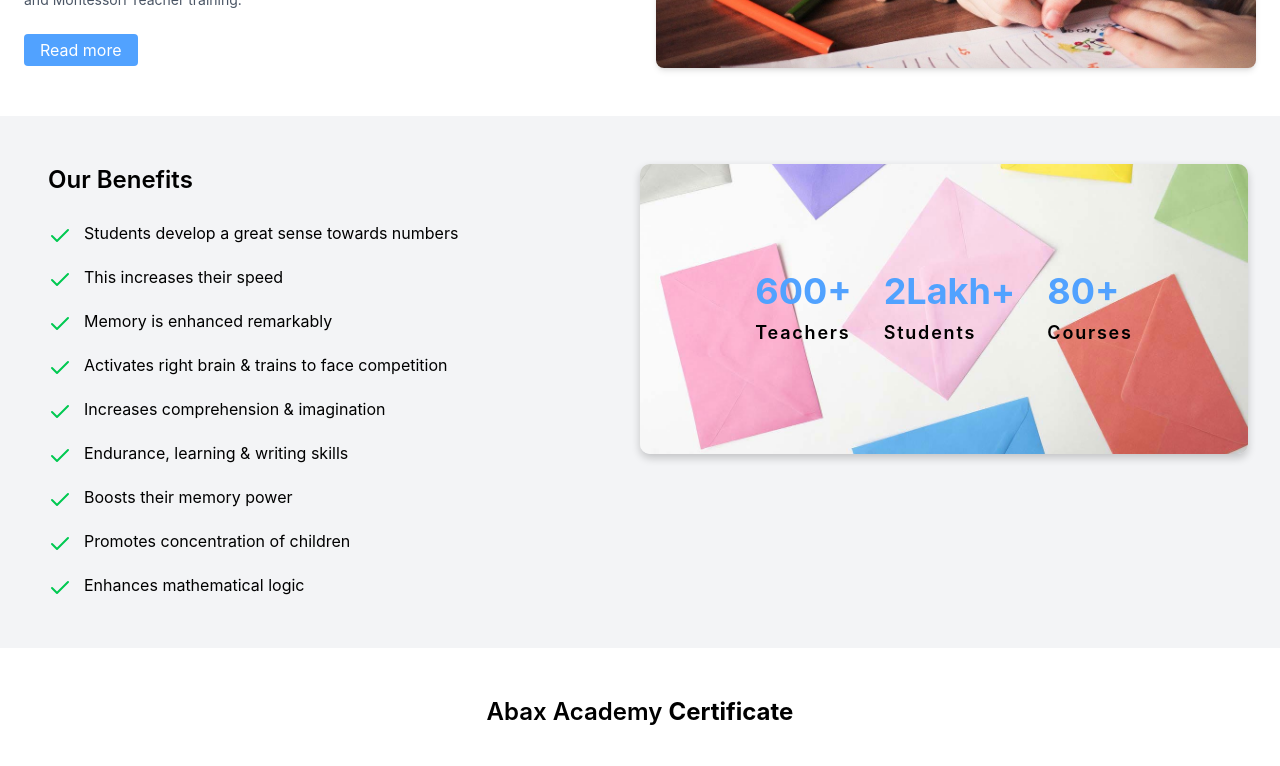
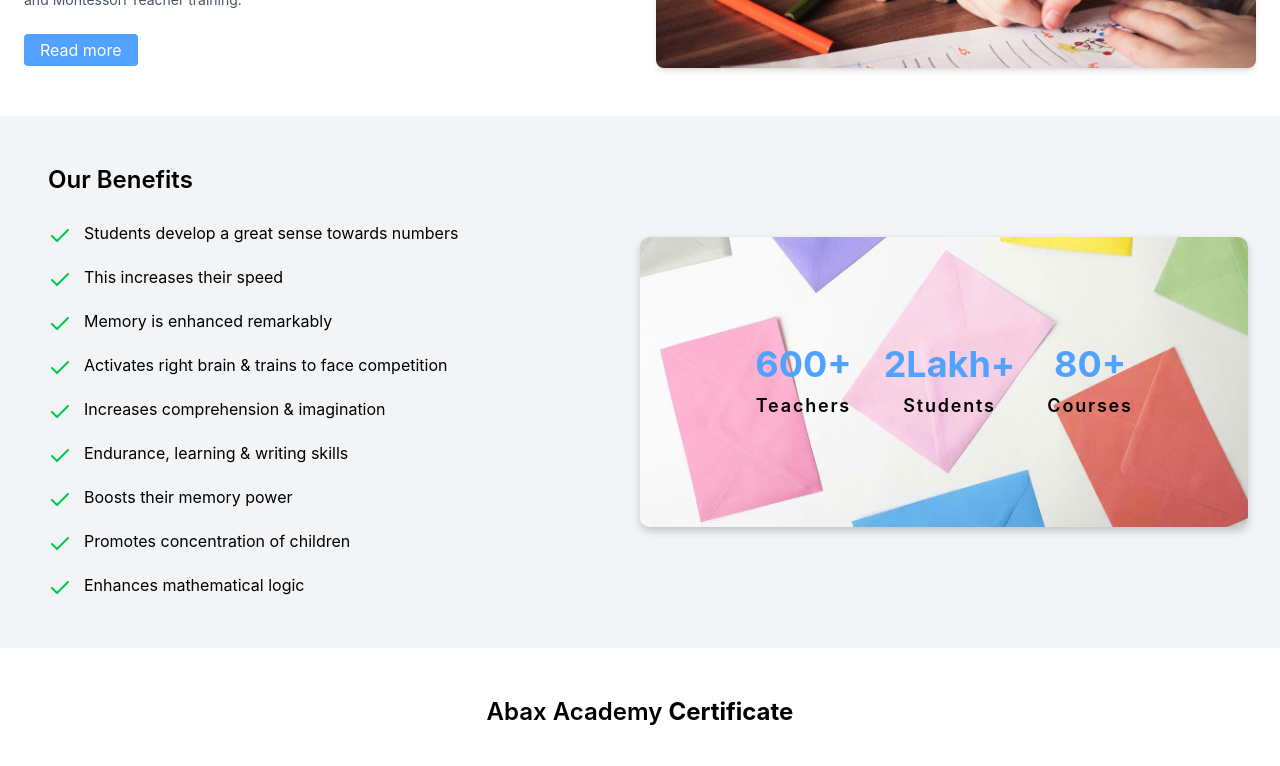
Before and after one commit to dhananjaysable/Abaxacademy, a React (Vite) app: page / in a window 1280 px wide. Shown: the part 580-1346 px from the top of the page. Built offline with nearby package versions, Linux system fonts and the light colour scheme.

Commit message:
completed

```diff
--- a/src/components/Benefits.jsx
+++ b/src/components/Benefits.jsx
@@ -16,7 +16,7 @@ const Benefits = () => {
 
   return (
     <section className="py-12 px-4 sm:px-6 lg:px-8 bg-gray-100">
-      <div className="container mx-auto flex flex-col lg:flex-row items-center lg:items-start">
+      <div className="container mx-auto flex flex-col lg:flex-row items-center lg:items-center">
 
         <div className="lg:w-1/2 mb-8 lg:mb-0 px-4">
           <h3 className="text-2xl font-semibold mb-6 text-center lg:text-left">
@@ -33,7 +33,7 @@ const Benefits = () => {
         </div>
 
         <div
-          className="lg:w-1/2 flex justify-center items-center px-4 h-full"
+          className="lg:w-1/2 flex justify-center items-center px-4"
           style={{
             backgroundImage: `url(${benefitsImage})`,
             backgroundSize: "cover",
@@ -44,19 +44,19 @@ const Benefits = () => {
           }}
         >
           <div className="flex items-center justify-center gap-8 flex-wrap text-center text-4xl p-4 rounded-lg">
-            <div className="flex flex-col items-center lg:items-start justify-center gap-2">
+            <div className="flex flex-col items-center justify-center gap-2">
               <h1 className="text-blue-400 font-bold">600+</h1>
               <span className="font-semibold text-lg tracking-widest">
                 Teachers
               </span>
             </div>
-            <div className="flex flex-col items-center lg:items-start justify-center gap-2">
+            <div className="flex flex-col items-center justify-center gap-2">
               <h1 className="text-blue-400 font-bold">2Lakh+</h1>
               <span className="font-semibold text-lg tracking-widest">
                 Students
               </span>
             </div>
-            <div className="flex flex-col items-center lg:items-start justify-center gap-2">
+            <div className="flex flex-col items-center justify-center gap-2">
               <h1 className="text-blue-400 font-bold">80+</h1>
               <span className="font-semibold text-lg tracking-widest">
                 Courses
```
